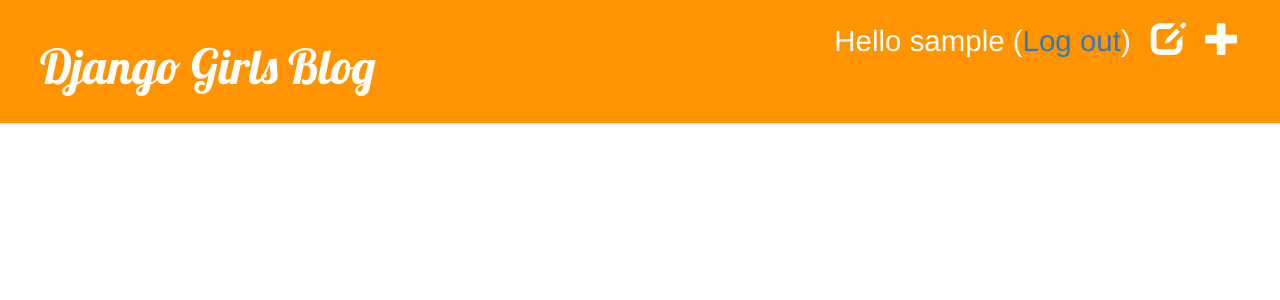
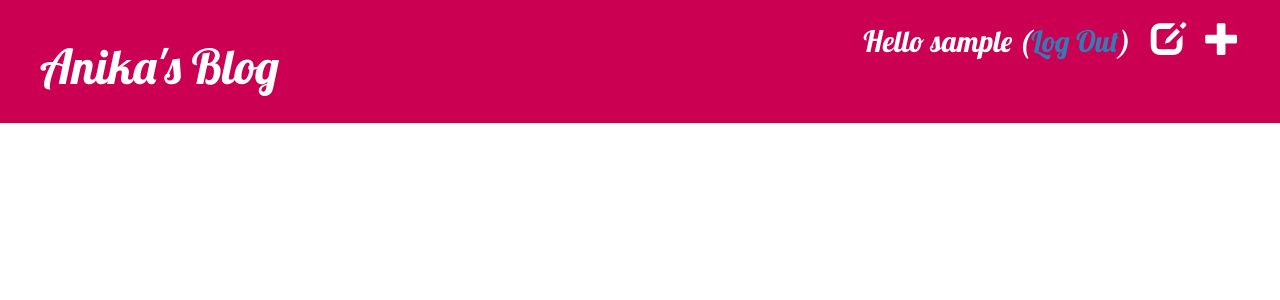
Before and after one commit to akinam2001/my-first-blog, a Django app: page / in a window 1280 px wide. Shown: the top 300 px of the page. Run offline with Django 3.2, Linux system fonts and the light colour scheme; the visitor is signed in with stand-in values (Sample User, id 1); data that the repository does not hold is empty; some libraries are stand-ins or nearby versions.

Commit message:
colors+styling

```diff
--- a/blog/static/css/blog.css
+++ b/blog/static/css/blog.css
@@ -1,6 +1,6 @@
 
 .page-header {
-    background-color: #ff9400;
+    background-color: #cc0052;
     margin-top: 0;
     padding: 20px 20px 20px 40px;
 }
@@ -35,10 +35,11 @@
     float: right;
     font-size: 26pt;
     margin-right: 20px;
+    font-family: 'Lobster';
 }
 
 .post {
-    margin-bottom: 70px;
+    margin-bottom: 10px;
 }
 
 .post h1 a, .post h1 a:visited {
--- a/blog/templates/blog/base.html
+++ b/blog/templates/blog/base.html
@@ -1,7 +1,7 @@
 {% load staticfiles %}
 <html>
     <head>
-        <title>Django Girls blog</title>
+        <title>Anika's Blog</title>
         <link rel="stylesheet" href="//maxcdn.bootstrapcdn.com/bootstrap/3.2.0/css/bootstrap.min.css">
         <link rel="stylesheet" href="//maxcdn.bootstrapcdn.com/bootstrap/3.2.0/css/bootstrap-theme.min.css">
         <link rel="stylesheet" href="{% static 'css/blog.css' %}">
@@ -12,11 +12,11 @@
         {% if user.is_authenticated %}
           <a href="{% url 'post_new' %}" class="top-menu"><span class="glyphicon glyphicon-plus"></span></a>
           <a href="{% url 'post_draft_list' %}" class="top-menu"><span class="glyphicon glyphicon-edit"></span></a>
-          <small><p class="top-menu">Hello {{ user.username }} (<a href="{% url 'logout' %}">Log out</a>)</small></p>
+          <small><p class="top-menu">Hello {{ user.username }} (<a href="{% url 'logout' %}" class="logout">Log Out</a>)</small></p>
         {% else %}
             <a href="{% url 'login' %}" class="top-menu"><span class="glyphicon glyphicon-lock"></span></a>
         {% endif %}
-        <h1><a href="/">Django Girls Blog</a></h1>
+        <h1><a href="/">Anika's Blog</a></h1>
       </div>
       <div class="content container">
         <div class="row">
--- a/blog/templates/blog/post_list.html
+++ b/blog/templates/blog/post_list.html
@@ -2,11 +2,11 @@
   {% block content %}
     {% for post in posts %}
       <div class="post">
+        <h1><a href="{% url 'post_detail' pk=post.pk %}">{{ post.title }}</a></h1>
+        <p>{{ post.text|linebreaksbr }}</p>
         <div class="date">
           <p>published: {{ post.published_date }}</p>
         </div>
-        <h1><a href="{% url 'post_detail' pk=post.pk %}">{{ post.title }}</a></h1>
-        <p>{{ post.text|linebreaksbr }}</p>
       </div>
     {% endfor %}
   {% endblock %}
```
